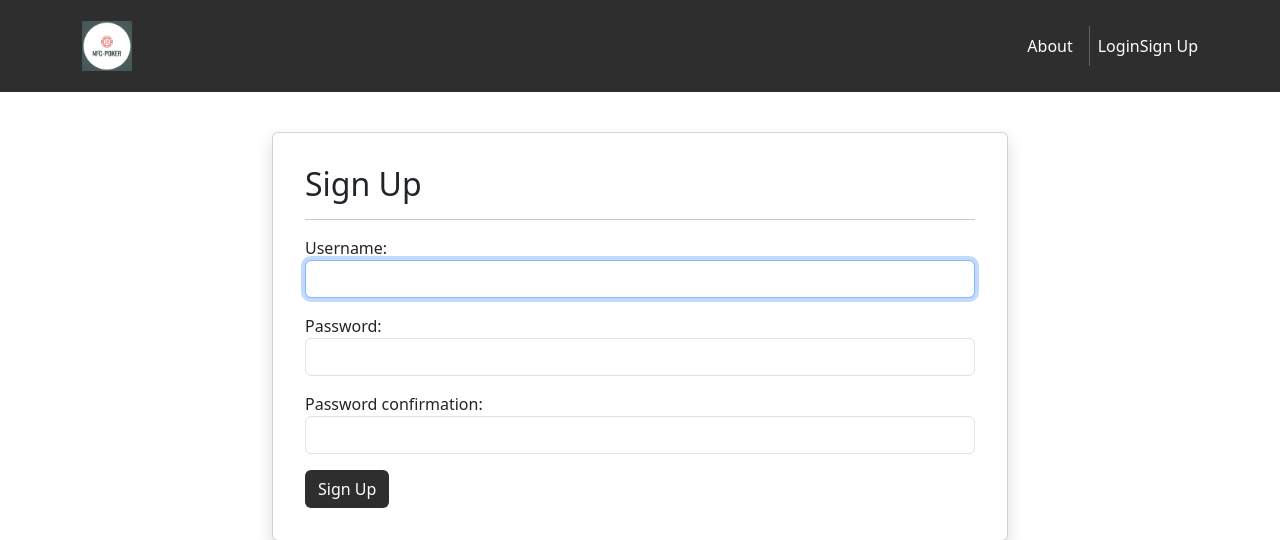
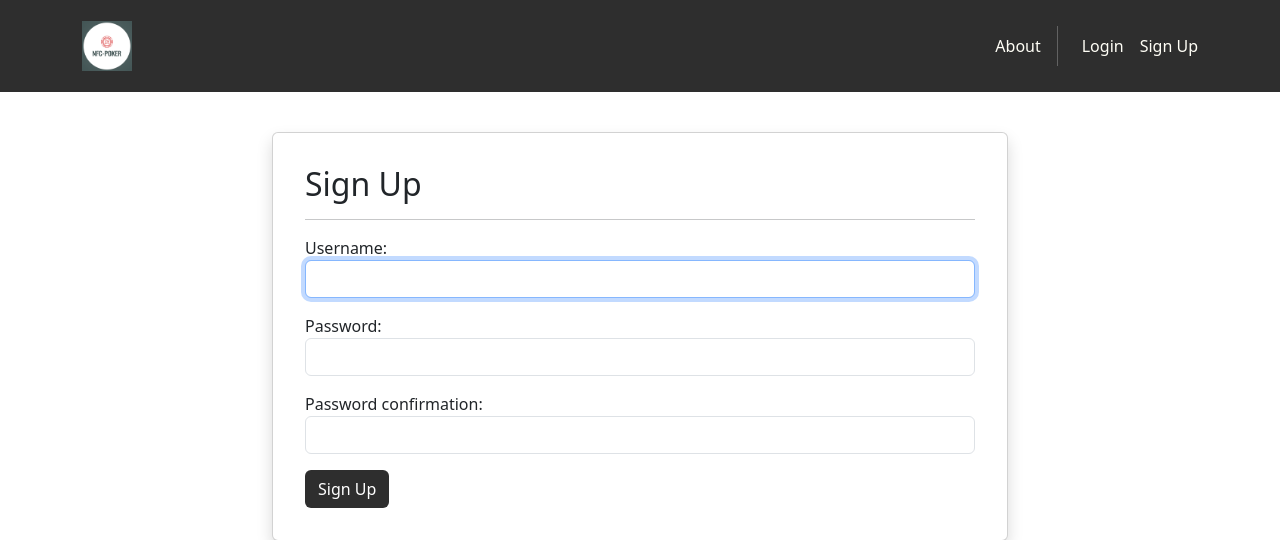
Before and after one commit to brendanbrown100/NFC-Poker, a Django app: page /accounts/signup in a window 1280 px wide. Shown: the top 540 px of the page. Run offline with Django 5.2, Linux system fonts and the light colour scheme; some libraries are stand-ins or nearby versions.

Commit message:
Base Template - Fixed

```diff
--- a/nfcpoker/nfcpoker/templates/base.html
+++ b/nfcpoker/nfcpoker/templates/base.html
@@ -47,8 +47,8 @@
             {% if user.is_authenticated %}
             <a class="nav-link" href="{% url 'accounts.logout' %}">Logout ({{ user.username }})</a>
             {% else %}
-            <a class="nav-link" href="{% url 'accounts.login' %}">Login</a>
-            <a class="nav-link" href="{% url 'accounts.signup' %}">Sign Up</a>
+            <a class="nav-link ms-3" href="{% url 'accounts.login' %}">Login</a>
+            <a class="nav-link ms-3" href="{% url 'accounts.signup' %}">Sign Up</a>
             {% endif %}
         </div>
       </div>
```
